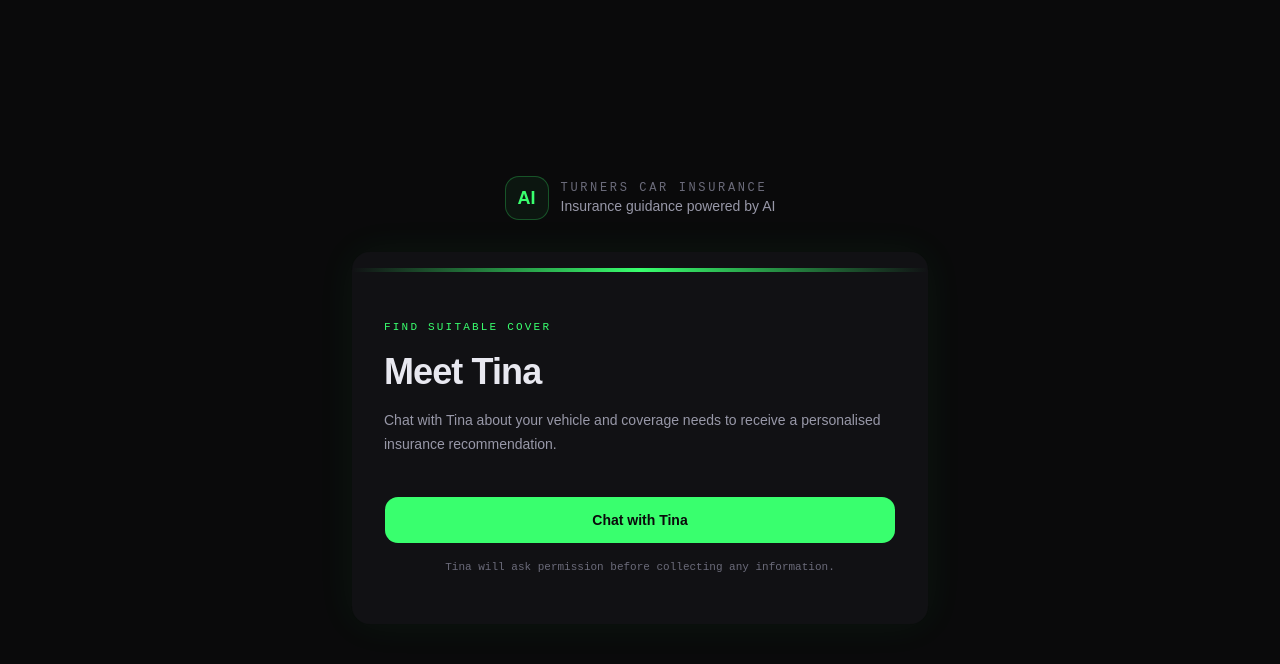
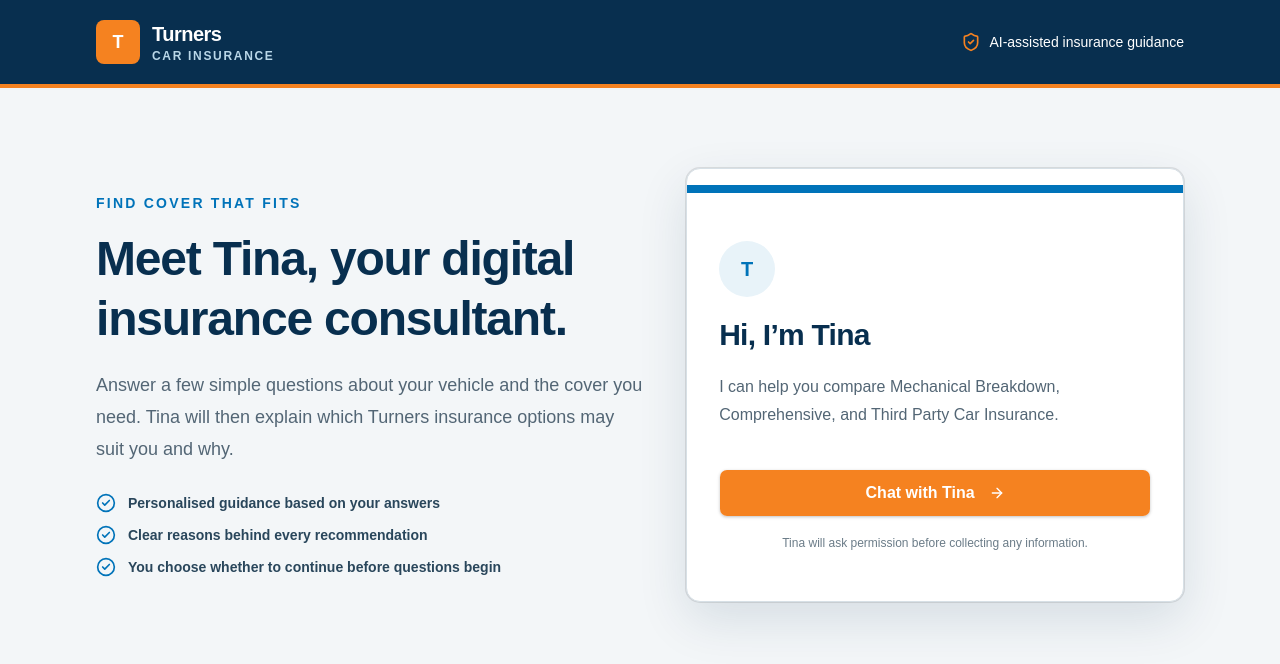
Before and after one commit to MasterJedi-crypto/l5-adv-mission-4-tina-insurance, a Next.js app: page / in a window 1280 px wide. Shown: the top 664 px of the page. Built offline with nearby package versions, Linux system fonts and the light colour scheme.

Commit message:
Restyle Tina landing page for Turners

```diff
--- a/app/page.js
+++ b/app/page.js
@@ -1,9 +1,9 @@
 "use client";
 
 import { useRouter } from "next/navigation";
+import { ArrowRight, CheckCircle2, ShieldCheck } from "lucide-react";
 
 import { Button } from "@/components/ui/button";
-
 import {
   Card,
   CardContent,
@@ -16,47 +16,77 @@
   const router = useRouter();
 
   function handleStartChat() {
-    // Temporary compatibility value while the Mission 3 chat page is converted.
     sessionStorage.setItem("interviewJobTitle", "Insurance consultation");
     router.push("/interview");
   }
 
   return (
-    <main className="flex min-h-screen items-center justify-center bg-[#0a0a0b] px-4 text-[#e8e8f0]">
-      <div className="w-full max-w-xl">
-        <div className="mb-8 flex items-center justify-center gap-3">
-          <div className="flex h-11 w-11 items-center justify-center rounded-xl border border-[#39ff6e44] bg-[#39ff6e0d]">
-            <span className="text-lg font-bold text-[#39ff6e]">
-              AI
-            </span>
+    <main className="min-h-screen bg-[#f3f6f8] text-[#142536]">
+      <header className="border-b-4 border-[#f58220] bg-[#082f4f]">
+        <div className="mx-auto flex max-w-6xl items-center justify-between px-5 py-5 sm:px-8">
+          <div className="flex items-center gap-3">
+            <div className="flex h-11 w-11 items-center justify-center rounded-md bg-[#f58220] text-lg font-black text-white">
+              T
+            </div>
+            <div>
+              <p className="text-xl font-extrabold tracking-tight text-white">
+                Turners
+              </p>
+              <p className="text-xs font-semibold uppercase tracking-[0.14em] text-[#b9d7e8]">
+                Car Insurance
+              </p>
+            </div>
           </div>
 
-          <div>
-            <p className="font-mono text-xs uppercase tracking-[0.22em] text-[#6b6b7a]">
-              Turners Car Insurance
+          <div className="hidden items-center gap-2 text-sm font-medium text-white sm:flex">
+            <ShieldCheck className="h-5 w-5 text-[#f58220]" />
+            AI-assisted insurance guidance
+          </div>
+        </div>
+      </header>
+
+      <section className="mx-auto grid max-w-6xl gap-10 px-5 py-12 sm:px-8 sm:py-20 lg:grid-cols-[1.05fr_0.95fr] lg:items-center">
+        <div>
+          <p className="mb-4 text-sm font-bold uppercase tracking-[0.16em] text-[#0073b9]">
+            Find cover that fits
+          </p>
+          <h1 className="max-w-2xl text-4xl font-extrabold leading-tight tracking-tight text-[#082f4f] sm:text-5xl">
+            Meet Tina, your digital insurance consultant.
+          </h1>
+          <p className="mt-5 max-w-xl text-lg leading-8 text-[#536675]">
+            Answer a few simple questions about your vehicle and the cover
+            you need. Tina will then explain which Turners insurance options
+            may suit you and why.
+          </p>
+
+          <div className="mt-7 space-y-3 text-sm font-semibold text-[#29465b]">
+            <p className="flex items-center gap-3">
+              <CheckCircle2 className="h-5 w-5 text-[#0073b9]" />
+              Personalised guidance based on your answers
             </p>
-
-            <p className="text-sm text-[#9898a8]">
-              Insurance guidance powered by AI
+            <p className="flex items-center gap-3">
+              <CheckCircle2 className="h-5 w-5 text-[#0073b9]" />
+              Clear reasons behind every recommendation
+            </p>
+            <p className="flex items-center gap-3">
+              <CheckCircle2 className="h-5 w-5 text-[#0073b9]" />
+              You choose whether to continue before questions begin
             </p>
           </div>
         </div>
 
-        <Card className="overflow-hidden rounded-2xl border-[#1e1e24] bg-[#111114] text-[#e8e8f0] shadow-[0_0_40px_rgba(57,255,110,0.06)]">
-          <div className="h-1 w-full bg-gradient-to-r from-transparent via-[#39ff6e] to-transparent" />
-
-          <CardHeader className="space-y-3 px-6 pb-4 pt-8 sm:px-8">
-            <p className="font-mono text-[11px] uppercase tracking-[0.2em] text-[#39ff6e]">
-              Find suitable cover
-            </p>
-
-            <CardTitle className="text-3xl font-bold tracking-tight sm:text-4xl">
-              Meet Tina
+        <Card className="overflow-hidden rounded-xl border border-[#d7e0e6] bg-white text-[#142536] shadow-[0_18px_50px_rgba(8,47,79,0.12)]">
+          <div className="h-2 bg-[#0073b9]" />
+          <CardHeader className="space-y-4 px-6 pb-4 pt-8 sm:px-8">
+            <div className="flex h-14 w-14 items-center justify-center rounded-full bg-[#e8f3f9] text-xl font-extrabold text-[#0073b9]">
+              T
+            </div>
+            <CardTitle className="text-3xl font-extrabold tracking-tight text-[#082f4f]">
+              Hi, I’m Tina
             </CardTitle>
-
-            <CardDescription className="text-sm leading-6 text-[#9898a8]">
-              Chat with Tina about your vehicle and coverage needs to
-              receive a personalised insurance recommendation.
+            <CardDescription className="text-base leading-7 text-[#536675]">
+              I can help you compare Mechanical Breakdown, Comprehensive,
+              and Third Party Car Insurance.
             </CardDescription>
           </CardHeader>
 
@@ -64,17 +94,18 @@
             <Button
               type="button"
               onClick={handleStartChat}
-              className="h-12 w-full rounded-xl bg-[#39ff6e] font-semibold text-[#0a0a0b] transition-colors hover:bg-[#61ff89]"
+              className="h-12 w-full rounded-md bg-[#f58220] text-base font-bold text-white shadow-sm transition-colors hover:bg-[#d9680f]"
             >
               Chat with Tina
+              <ArrowRight className="ml-2 h-5 w-5" />
             </Button>
 
-            <p className="mt-4 text-center font-mono text-[11px] text-[#6b6b7a]">
+            <p className="mt-4 text-center text-xs leading-5 text-[#6b7c88]">
               Tina will ask permission before collecting any information.
             </p>
           </CardContent>
         </Card>
-      </div>
+      </section>
     </main>
   );
 }
```
